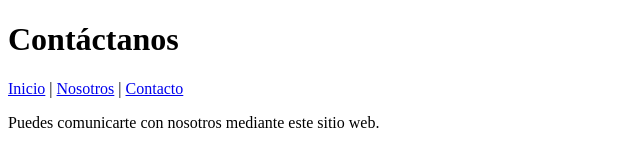
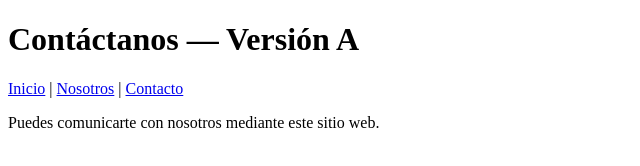
Before and after one commit to christianhorna-gif/lab-git-sem02, a plain HTML site: page contactos.html in a window 1280 px wide. Shown: the whole page, without its empty margins (0-640 px from the left). Drawn offline with Linux system fonts and the light colour scheme.

Commit message:
cambio: título de contacto versión A

```diff
--- a/contactos.html
+++ b/contactos.html
@@ -5,7 +5,7 @@
     <title>Contáctanos — Versión A</title>
 </head>
 <body>
-    <h1>Contáctanos</h1>
+    <h1>Contáctanos — Versión A</h1>
 
     <nav>
         <a href="index.html">Inicio</a> |
```
